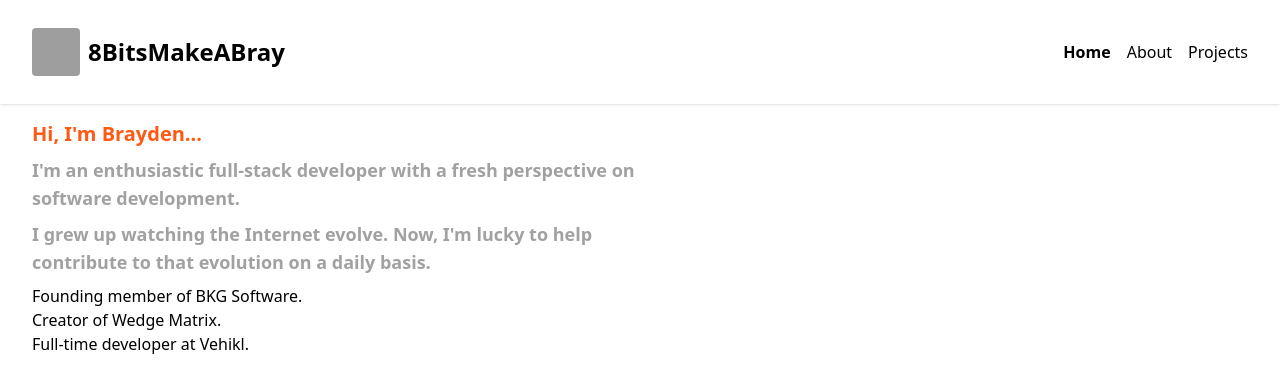
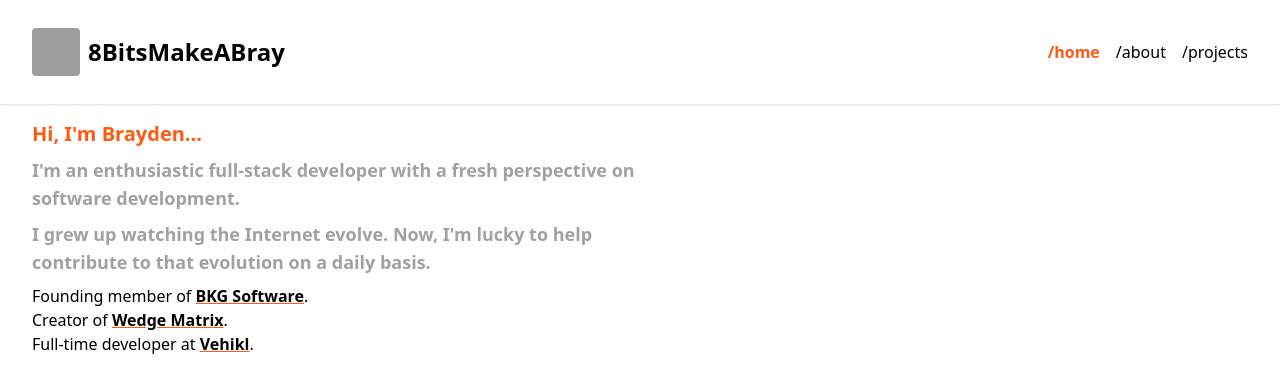
Before and after one commit to braybowler/8bitsmakeabray-v2, a Vue app: page / in a window 1280 px wide. Shown: the top 392 px of the page. Built offline with nearby package versions, Linux system fonts and the light colour scheme; grey boxes are pictures that could not be loaded.

Commit message:
style links and router links

```diff
--- /dev/null
+++ b/src/components/Link.vue
@@ -0,0 +1,23 @@
+<script setup lang="ts">
+
+interface Props {
+  linkText?: string
+}
+
+const props = withDefaults(defineProps<Props>(), {
+  linkText: '',
+})
+
+</script>
+
+<template>
+  <a
+    :href="props.linkText"
+    class="font-bold underline decoration-[#ff5a13]"
+  >
+    <slot></slot>
+  </a>
+</template>
+
+<style>
+</style>
--- a/src/components/TopNavBar.vue
+++ b/src/components/TopNavBar.vue
@@ -37,19 +37,30 @@ const toggleDropDownVisiblity = () => {
 
     <section id="navigation">
       <nav id="navigation-links" v-if="!isMobile" class="xs:hidden sm:flex sm:items-center sm:space-x-4 text-black h-full">
-        <RouterLink id="home-link" to="/" class="hover:underline" activeClass="font-bold"
-          >Home</RouterLink
-        >
-        <RouterLink id="about-link" to="/about" class="hover:underline" activeClass="font-bold"
-          >About</RouterLink
+        <RouterLink
+          id="home-link"
+          to="/"
+          class="hover:underline"
+          activeClass="font-bold text-[#ff5a13]"
+          >
+          /home
+        </RouterLink>
+        <RouterLink
+          id="about-link"
+          to="/about"
+          class="hover:underline"
+          activeClass="font-bold text-[#ff5a13]"
+          >
+          /about
+        </RouterLink
         >
         <RouterLink
           id="projects-link"
           to="/projects"
           class="hover:underline"
-          activeClass="font-bold"
-          >Projects</RouterLink
-        >
+          activeClass="font-bold text-[#ff5a13]"
+          >/projects
+        </RouterLink>
       </nav>
 
       <section v-if="isMobile" id="navigation-menu" class="h-full">
@@ -67,7 +78,7 @@ const toggleDropDownVisiblity = () => {
             id="home-link"
             to="/"
             class="hover:underline"
-            activeClass="font-bold"
+            activeClass="font-bold text-[#ff5a13]"
             @click="toggleDropDownVisiblity"
             >Home</RouterLink
           >
@@ -75,7 +86,7 @@ const toggleDropDownVisiblity = () => {
             id="about-link"
             to="/about"
             class="hover:underline"
-            activeClass="font-bold"
+            activeClass="font-bold text-[#ff5a13]"
             @click="toggleDropDownVisiblity"
             >About</RouterLink
           >
@@ -83,7 +94,7 @@ const toggleDropDownVisiblity = () => {
             id="projects-link"
             to="/projects"
             class="hover:underline"
-            activeClass="font-bold"
+            activeClass="font-bold text-[#ff5a13]"
             @click="toggleDropDownVisiblity"
             >Projects</RouterLink
           >
--- a/src/views/HomeView.vue
+++ b/src/views/HomeView.vue
@@ -1,5 +1,10 @@
 <script setup lang="ts">
-import ElapsedClock from '@/components/ElapsedClock.vue'
+import Link from '@/components/Link.vue'
+
+const BKG_SOFTWARE_LINK = "https://bkgsoftware.com/";
+const WEDGE_MATRIX_LINK = "https://apps.apple.com/ca/app/wedge-matrix/id6744891049";
+const VEHIKL_LINK = "https://vehikl.com";
+
 </script>
 
 <template>
@@ -15,13 +20,13 @@ import ElapsedClock from '@/components/ElapsedClock.vue'
       </h3>
 
       <p>
-        Founding member of <a href="https://bkgsoftware.com">BKG Software</a>.
+        Founding member of <Link :href="BKG_SOFTWARE_LINK">BKG Software</Link>.
       </p>
       <p>
-        Creator of <a href="https://apps.apple.com/ca/app/wedge-matrix/id6744891049">Wedge Matrix</a>.
+        Creator of <Link :href="WEDGE_MATRIX_LINK">Wedge Matrix</Link>.
       </p>
       <p>
-        Full-time developer at <a href="https://vehikl.com">Vehikl</a>.
+        Full-time developer at <Link :href="VEHIKL_LINK">Vehikl</Link>.
       </p>
     </section>
 <!--    <section class="xs:w-full xs:h-1/2 sm:w-1/2 sm:h-full flex items-baseline">-->
```
